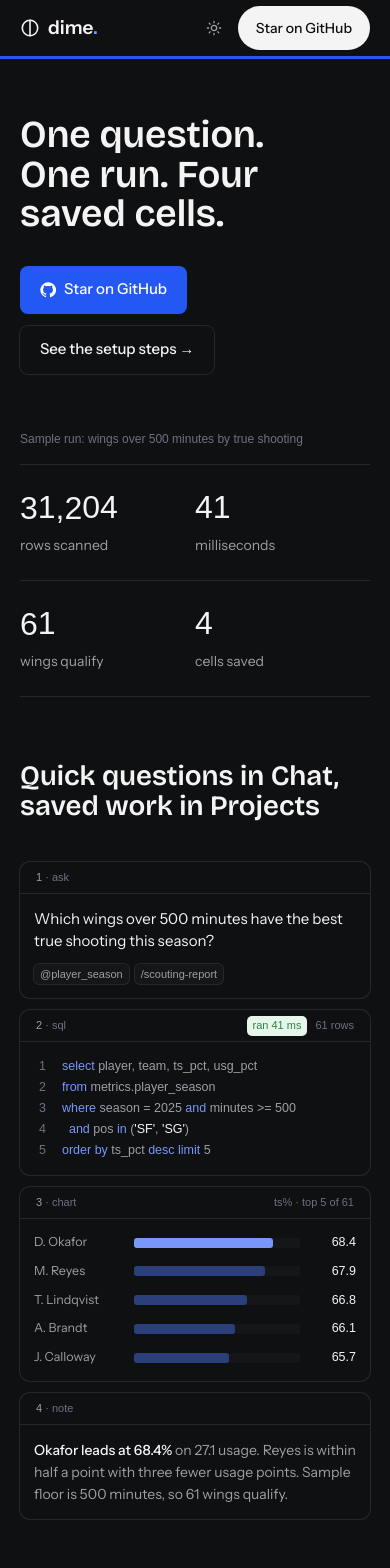
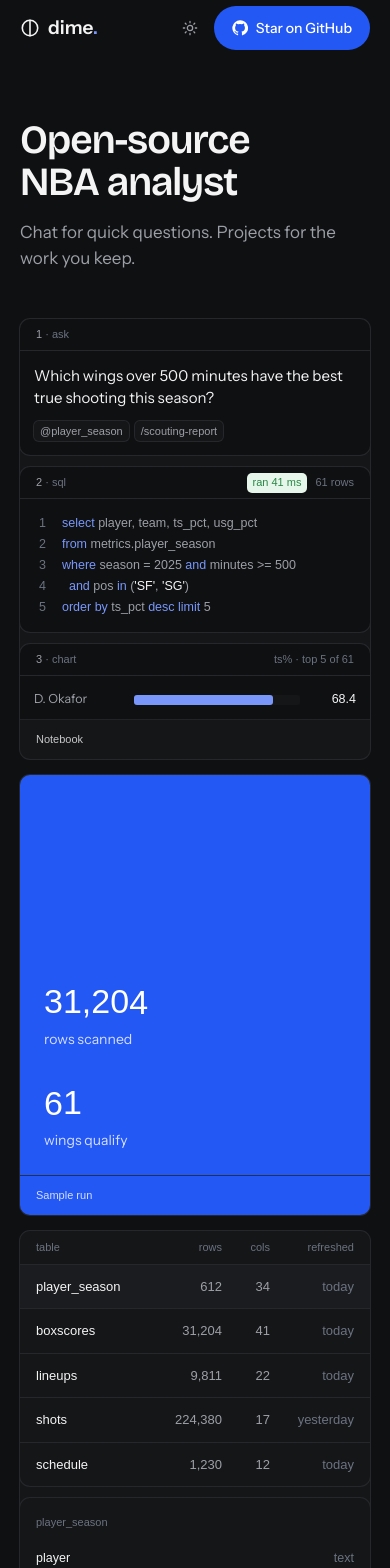
Before and after one commit to mythiipanda/mythiipanda.github.io, a Next.js app in the folder apps/dime-variants/: page /j in a window 390 px wide. Shown: the top 1568 px of the page. Built offline with nearby package versions, Linux system fonts and the light colour scheme; a web font is replaced by a local one.

Commit message:
dime variants: j supahero-style tile library, mobile-native baseline

```diff
--- a/apps/dime-variants/app/globals.css
+++ b/apps/dime-variants/app/globals.css
@@ -299,3 +299,8 @@ html[data-theme="light"] [data-v="i"] { --canvas: #F4F6FA; --surface: #F4F6FA; -
 code, pre, .font-mono { overflow-wrap: anywhere; }
 li, dd, dt, p, h1, h2, h3 { min-width: 0; }
 .fig, td, th { font-variant-numeric: tabular-nums; }
+
+html { -webkit-tap-highlight-color: transparent; overscroll-behavior-y: none; }
+a, button, [role="tab"] { touch-action: manipulation; }
+button { user-select: none; }
+input, textarea, select { font-size: 16px; }
--- a/apps/dime-variants/app/j/page.tsx
+++ b/apps/dime-variants/app/j/page.tsx
@@ -1,18 +1,25 @@
 "use client";
 
-import { hero } from "@/lib/variants";
-import { useEffect, useState } from "react";
-import { CommitRows, SkillRows } from "@/components/v/features";
-import { RunNav, Cta, FaqList, Foot, Page, SetupRows } from "@/components/v/kit";
+import { useEffect, useState, type ReactNode } from "react";
+import { Foot, Page } from "@/components/v/kit";
 import { NumberFlow } from "@/components/ui/number-flow";
-import { Notebook } from "@/components/workbench/Workbench";
-import { copy } from "@/lib/copy";
+import { Notebook, Warehouse, Skills, History } from "@/components/workbench/Workbench";
+import { ThemeToggle } from "@/components/landing/Nav";
+import { Logo, ButtonLink, GithubMark } from "@/components/landing/ui";
+import { REPO, copy } from "@/lib/copy";
+
+function Tile({ label, children, className = "" }: { label: string; children: ReactNode; className?: string }) {
+  return (
+    <figure className={`flex h-[440px] flex-col overflow-hidden rounded-[10px] shadow-[0_0_0_1px_var(--line)] ${className.includes("bg-") ? "" : "bg-field"} ${className}`}>
+      <div className="relative min-h-0 flex-1 overflow-hidden">{children}</div>
+      <figcaption className="flex h-10 shrink-0 items-center border-t border-line px-4 font-mono text-[11px] opacity-80">{label}</figcaption>
+    </figure>
+  );
+}
 
 const figs = [
   { v: 31204, l: "rows scanned" },
-  { v: 41, l: "milliseconds" },
   { v: 61, l: "wings qualify" },
-  { v: 4, l: "cells saved" },
 ];
 
 export default function J() {
@@ -20,34 +27,35 @@ export default function J() {
   useEffect(() => { const t = setTimeout(() => setOn(true), 400); return () => clearTimeout(t); }, []);
   return (
     <Page v="j">
-      <RunNav label="sample run / wing-efficiency / 2025" />
-      <main className="mx-auto max-w-[1200px] px-5 md:px-6">
-        <section className="pt-14 md:pt-20">
-          <h1 className="max-w-[820px] text-[38px] leading-[42px] md:text-[56px] md:leading-[58px]">{hero.j.h1}</h1>
-          <div className="mt-8"><Cta /></div>
-          <div className="mt-14 md:mt-20">
-            <div className="font-mono text-[12px] text-ink-3">Sample run: wings over 500 minutes by true shooting</div>
-            <div className="mt-4 grid grid-cols-2 border-t border-line md:grid-cols-[1.7fr_1fr_1fr_1fr]">
+      <header className="mx-auto flex h-14 max-w-[1100px] items-center justify-between px-5 md:px-6">
+        <a href="#top" aria-label="dime home"><Logo /></a>
+        <div className="flex items-center gap-1"><ThemeToggle /><ButtonLink href={REPO} variant="primary" size="pill"><GithubMark size={14} />Star on GitHub</ButtonLink></div>
+      </header>
+      <main className="mx-auto max-w-[1100px] px-5 md:px-6">
+        <section className="mx-auto max-w-[880px] pb-12 pt-16 md:pb-16 md:pt-28">
+          <h1 className="text-[40px] leading-[44px] tracking-[-0.025em] md:text-[60px] md:leading-[66px]">Open-source NBA analyst</h1>
+          <p className="mt-4 text-[17px] leading-[26px] text-ink-2">Chat for quick questions. Projects for the work you keep.</p>
+        </section>
+        <section className="grid gap-4 md:grid-cols-2">
+          <Tile label="Notebook"><Notebook /></Tile>
+          <Tile label="Sample run" className="bg-[var(--cobalt)] text-white">
+            <div className="absolute inset-0 flex flex-col justify-end gap-8 p-6 md:p-10">
               {figs.map((f) => (
-                <div key={f.l} className="border-b border-line py-6 pr-4 md:border-b-0 md:py-8">
-                  <NumberFlow value={on ? f.v : 0} className="fig text-[32px] leading-[38px] md:text-[60px] md:leading-[64px]" />
-                  <div className="mt-2 text-[14px] text-ink-2">{f.l}</div>
-                </div>
+                <div key={f.l}><NumberFlow value={on ? f.v : 0} className="fig text-[34px] leading-[40px] md:text-[56px] md:leading-[60px] whitespace-nowrap" /><div className="mt-2 text-[14px] opacity-80">{f.l}</div></div>
               ))}
             </div>
-          </div>
+          </Tile>
+          <Tile label="Warehouse" className="md:col-span-2 md:h-[400px]"><Warehouse /></Tile>
+          <Tile label="Skills"><Skills /></Tile>
+          <Tile label="History"><History /></Tile>
+          <Tile label="Self-host" className="md:col-span-2 md:h-[300px]">
+            <ol className="flex h-full flex-col justify-center p-6 md:p-10">
+              {copy.host.commands.map((c) => (<li key={c} className="border-b border-line py-4 font-mono text-[13px] text-ink last:border-b-0 md:text-[15px]">{c}</li>))}
+            </ol>
+          </Tile>
         </section>
-        <section id="notebooks" className="mt-16 grid gap-10 md:mt-24 md:grid-cols-[1fr_1.5fr] md:gap-16">
-          <div>
-            <h2 className="text-[28px] leading-[34px] md:text-[34px] md:leading-[40px]">{copy.pillars[0].title}</h2>
-
-          </div>
-          <div className="min-w-0"><Notebook /></div>
-        </section>
-        <section id="skills" className="mt-20 md:mt-28"><h2 className="mb-6 text-[28px] leading-[34px] md:text-[36px]">Skills and history</h2><div className="grid gap-10 md:grid-cols-2"><SkillRows /><CommitRows /></div></section>
-        <div><h2 className="mb-6 mt-20 text-[28px] leading-[34px] md:mt-28 md:text-[36px]">Runs on your machine</h2><SetupRows /></div>
       </main>
-      <div className="mt-24"><Foot /></div>
+      <div className="mt-24"><Foot max="max-w-[1100px]" /></div>
     </Page>
   );
 }
--- a/apps/dime-variants/app/layout.tsx
+++ b/apps/dime-variants/app/layout.tsx
@@ -14,7 +14,7 @@ export const metadata: Metadata = {
   robots: { index: false, follow: false },
 };
 
-export const viewport: Viewport = { colorScheme: "dark light", width: "device-width", initialScale: 1 };
+export const viewport: Viewport = { colorScheme: "dark light", width: "device-width", initialScale: 1, themeColor: [{ media: "(prefers-color-scheme: dark)", color: "#0B0C0E" }, { media: "(prefers-color-scheme: light)", color: "#FFFFFF" }] };
 
 const themeScript = `try{var t=localStorage.getItem("dime-theme");document.documentElement.dataset.theme=t==="light"?"light":"dark"}catch(e){document.documentElement.dataset.theme="dark"}`;
 
```
